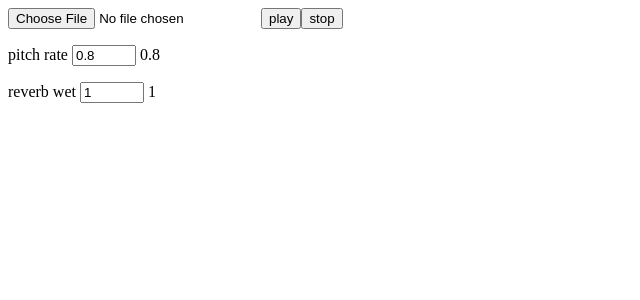
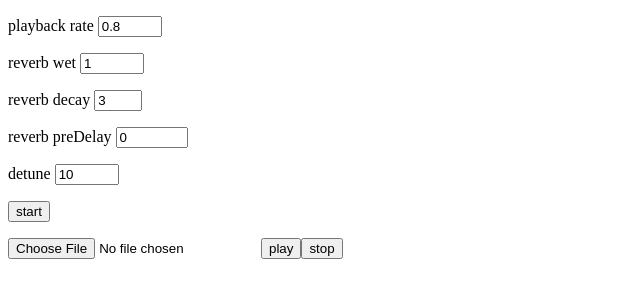
Before and after one commit to adouz/slowreverb, a Vue app in the folder frontend/: page / in a window 1280 px wide. Shown: the top 300 px of the page, without its empty margins (0-640 px from the left). Built offline with nearby package versions, Linux system fonts and the light colour scheme.

Commit message:
more opts

```diff
--- a/frontend/src/App.vue
+++ b/frontend/src/App.vue
@@ -1,18 +1,31 @@
 <template>
   <div id="app">
-    <input type="file" @change="handlefile">
-    <input type="submit" value="play" @click="play">
-    <input type="submit" value="stop" @click="stop">
     <p>
-      pitch rate
-      <input type="number" min="0.1" max="1" step="0.1" v-model="rate">
-      {{rate}}
+      playback rate
+      <input type="number" min="0" max="1" step="0.1" v-model="playback">
     </p>
     <p>
       reverb wet
-      <input type="number" min="0.1" max="1" step="0.1" v-model="wet">
-      {{wet}}
+      <input type="number" min="0" max="1" step="0.1" v-model="wet">
     </p>
+    <p>
+      reverb decay
+      <input type="number" min="1" max="5" step="1" v-model="decay">
+    </p>
+    <p>
+      reverb preDelay
+      <input type="number" min="0" max="1" step="0.01" v-model="preDelay">
+    </p>
+    <p>
+      detune
+      <input type="number" min="0" max="100" step="10" v-model="detune">
+    </p>
+    <p>
+      <input type="submit" value="start" @click="start">
+    </p>
+    <input type="file" @change="start">
+    <input type="submit" value="play" @click="play">
+    <input type="submit" value="stop" @click="stop">
   </div>
 </template>
 
@@ -25,20 +38,27 @@ export default {
   data (){
     return {
       buffer: null,
-      rate: 0.8,
       fileurl: null,
       player: null,
+      offset:0,
+      startedAt:0,
+      playback: 0.8,
       wet: 1,
-      offset:0,
-      startedAt:0
+      decay: 3,
+      preDelay: 0.0,
+      detune: 10
     }
   },
   mounted: function (){
   },
   methods:{
-    handlefile(e){
-      const file = e.target.files[0];
-      this.fileurl =  URL.createObjectURL(file);
+    start(e){
+      console.log(e)
+      if (e.target.files){
+        const file = e.target.files[0];
+        this.fileurl =  URL.createObjectURL(file);
+      }
+      if (this.player && this.player.state === "started") this.stop();
       this.offset = 0;
       this.startedAt = 0;
       this.play();
@@ -48,13 +68,15 @@ export default {
       this.player.stop();
       console.log(Tone.now());
     },
-    async play(){
+    play(){
       const reverb = new Tone.Reverb({
-        decay: 2.5,
-        wet: this.wet
+        decay: this.decay,
+        wet: this.wet,
+        preDelay: this.preDelay
       }).toDestination();
-      this.player = new Tone.Player(this.fileurl).connect(reverb);
-      this.player.playbackRate = this.rate;
+      this.player = new Tone.GrainPlayer(this.fileurl).connect(reverb);
+      this.player.playbackRate = this.playback;
+      this.player.detune = this.detune;
       this.player.loop = true;
       Tone.loaded().then(() => {
         this.startedAt = Tone.now() - this.offset
```
